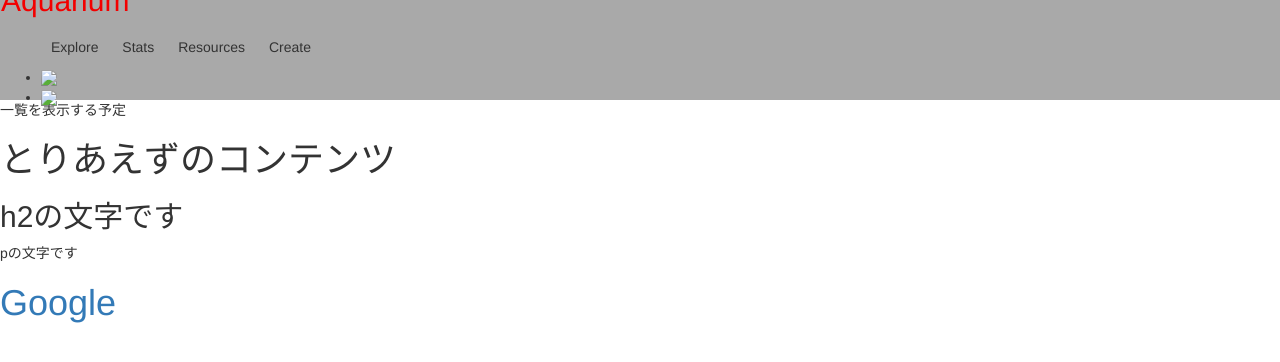
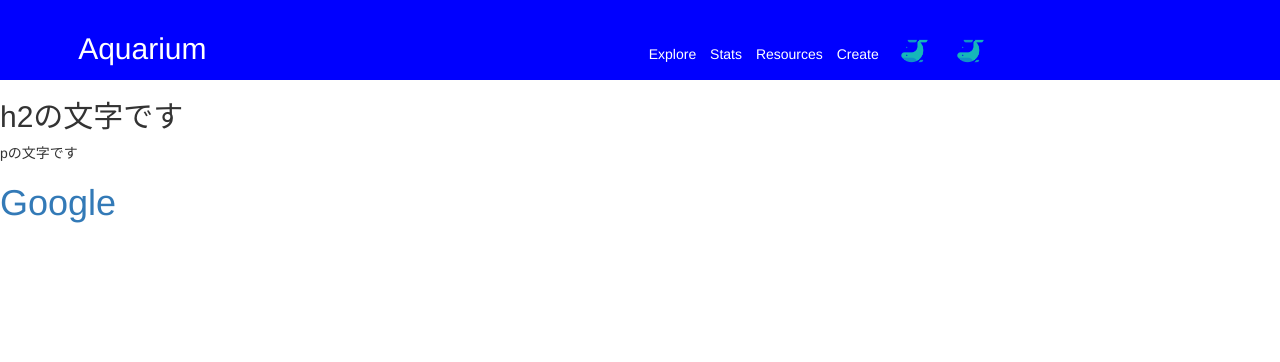
Before and after one commit to MaybeSako/Aquarium, a Django app: page /sample/ in a window 1280 px wide. Shown: the top 362 px of the page. Run offline with Django 4.2, Linux system fonts and the light colour scheme; some libraries are stand-ins or nearby versions.

Commit message:
modify to reflect css

```diff
--- a/docker-compose.yml
+++ b/docker-compose.yml
@@ -13,9 +13,9 @@
       - 8000:8000
     volumes:
       - ./src:/code
-      - ./nginx/shopify/src/sample/static:/static
       - ./nginx/default.conf:/etc/nginx/conf.d/default.conf
       - ./nginx/uwsgi_params:/etc/nginx/uwsgi_params
+      - ./src/sample/static:/static
     working_dir: /code
     depends_on:
       - app
--- a/src/project/urls.py
+++ b/src/project/urls.py
@@ -14,9 +14,13 @@
     2. Add a URL to urlpatterns:  path('blog/', include('blog.urls'))
 """
 from django.contrib import admin
-from django.urls import re_path, include
+from django.urls import path, re_path, include
+from django.conf import settings
+from django.conf.urls.static import static
 
 urlpatterns = [
-    re_path(r'^admin/', admin.site.urls),
+    path('admin/', admin.site.urls),
     re_path(r'^sample/', include('sample.urls', namespace='sample'))
 ]
+
+urlpatterns += static(settings.STATIC_URL, document_root=settings.STATIC_ROOT)
--- a/src/sample/static/css/main.css
+++ b/src/sample/static/css/main.css
@@ -1,18 +1,31 @@
 header {
   display: flex;
   width: 100%;
-  height: 100px;
-  background-color: darkgrey;
+  height: 10%;
+  background-color: blue;
   align-items: center;
+  position: fixed;
 }
 
 .title {
-  margin-right: auto;
-  color: rgb(243, 0, 0);
+  padding: 8% 35% 5% 3%;
+  display: inline-block;
+}
+
+.navbar {
+  width: 100%;
+}
+
+.nav {
+  color: rgb(255, 255, 255);
 }
 
 .tab {
   list-style: none;
   display: inline-block;
-  padding: 10px;
+  padding: 0 5px;
 }
+
+img {
+  width: 3em;
+}
--- a/src/sample/templates/index.html
+++ b/src/sample/templates/index.html
@@ -4,23 +4,23 @@
       <title>Sample App</title>
       <link rel="stylesheet" href="//maxcdn.bootstrapcdn.com/bootstrap/3.2.0/css/bootstrap.min.css">
       <link rel="stylesheet" href="//maxcdn.bootstrapcdn.com/bootstrap/3.2.0/css/bootstrap-theme.min.css">
-      <link rel="stylesheet" href="css/main.css">
+      <link rel="stylesheet" href="../static/css/main.css">
       <link rel="icon" type="image/png" href="../static/img/logo_transparent.png">
       <link rel="icon" type="image/png" href="../static/img/logo_transparent.png">
     </head>
 
     <header>
       <div class='navbar'>
-        <h2 class="title">Aquarium</h2>
         <div class='serch_area'></div>
-        <nav>
+        <nav class="nav">
           <ul>
+            <h2 class="title">Aquarium</h2>
             <li class='tab'>Explore</li>
             <li class='tab'>Stats</li>
             <li class='tab'>Resources</li>
             <li class='tab'>Create</li>
-            <li class='icon'><img src="../static/img/profile_icon.png"></li>
-            <li class='icon'><img src="./static/img/profile_icon.png"></li>
+            <li class='tab'><img src="../static/img/logo_transparent.png"></li>
+            <li class='tab'><img src="../static/img/logo_transparent.png"></li>
           </ul>
         </nav>
       </div>
```
Also changed, not shown: src/project/settings.py (+9 -3 lines), src/sample/templates/header.html (deleted, +0 -28 lines), src/sample/static/img/profile_icon.png (deleted), 1 other file.
